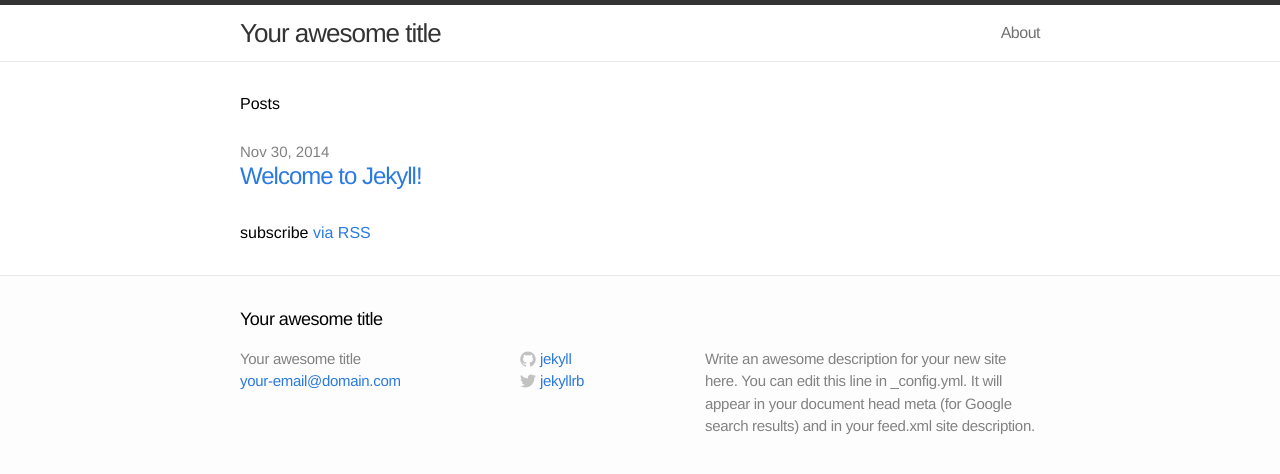
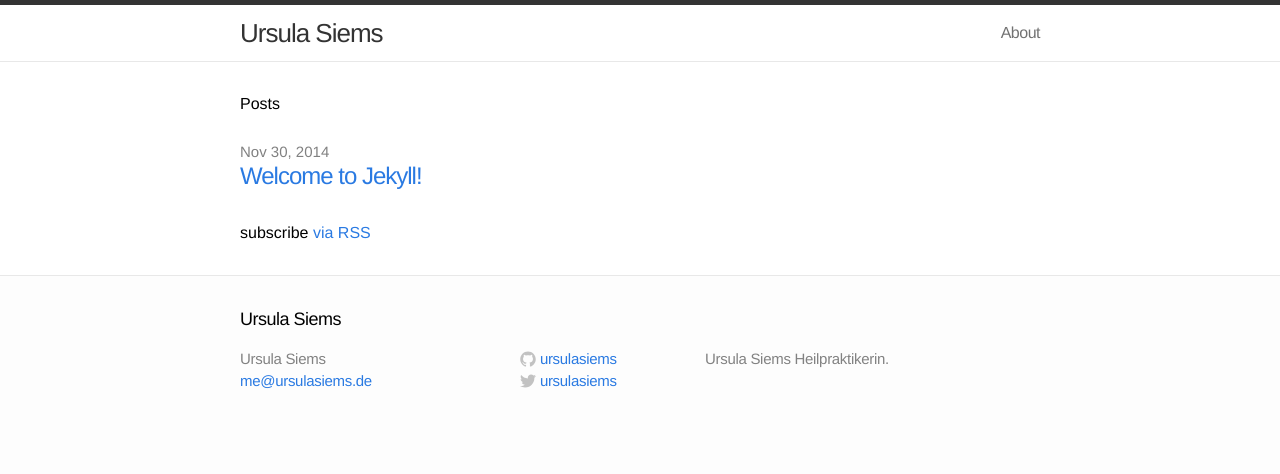
Before and after one commit to sanduhrs/ursulasiems, a Jekyll site: the page built from index.html, in a window 1280 px wide. Shown: the top 474 px of the page. Built offline with Jekyll 4.4.1, drawn with Linux system fonts in a browser that asks for light colours.

Commit message:
Updated _config.yml

```diff
--- a/_config.yml
+++ b/_config.yml
@@ -1,11 +1,11 @@
 # Site settings
-title: Your awesome title
-email: your-email@domain.com
-description: "Write an awesome description for your new site here. You can edit this line in _config.yml. It will appear in your document head meta (for Google search results) and in your feed.xml site description."
+title: Ursula Siems
+email: me@ursulasiems.de
+description: "Ursula Siems Heilpraktikerin."
 baseurl: ""
-url: "http://yourdomain.com"
-twitter_username: jekyllrb
-github_username:  jekyll
+url: "http://ursulasiems.de"
+twitter_username: ursulasiems
+github_username: ursulasiems
 
 # Build settings
 markdown: kramdown
```
